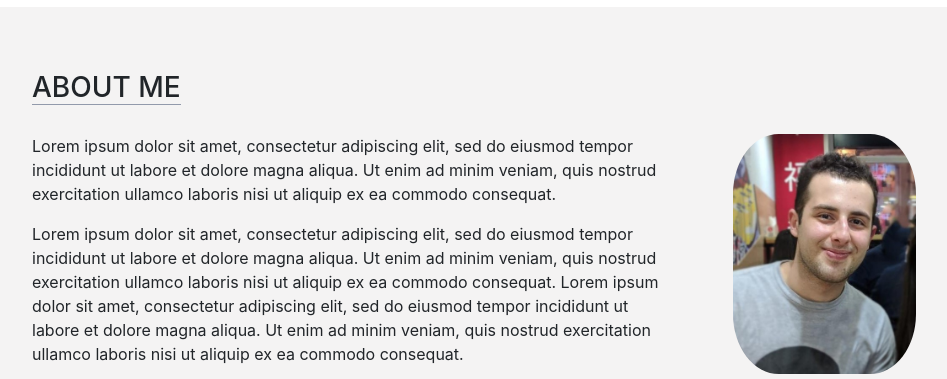
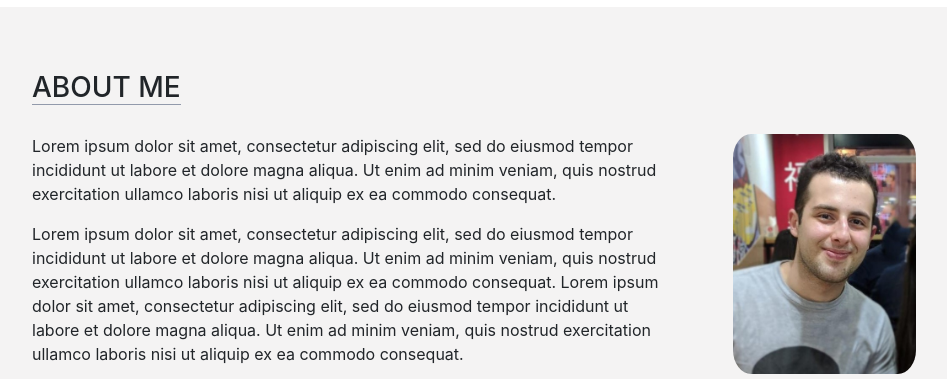
Before and after one commit to rufiz/rufizmardan, a plain HTML site: page index.html in a window 1280 px wide. Shown: the part 2300-2679 px from the top of the page, without its empty margins (166-1113 px from the left). Drawn offline with nearby package versions, Linux system fonts and the light colour scheme.

Commit message:
Update styles.css

```diff
--- a/styles.css
+++ b/styles.css
@@ -132,7 +132,7 @@ img {
 
 img.rufizPic {
     float: right;
-    border-radius: 25%;
+    border-radius: 10%;
 }
 
 .handName {
```
